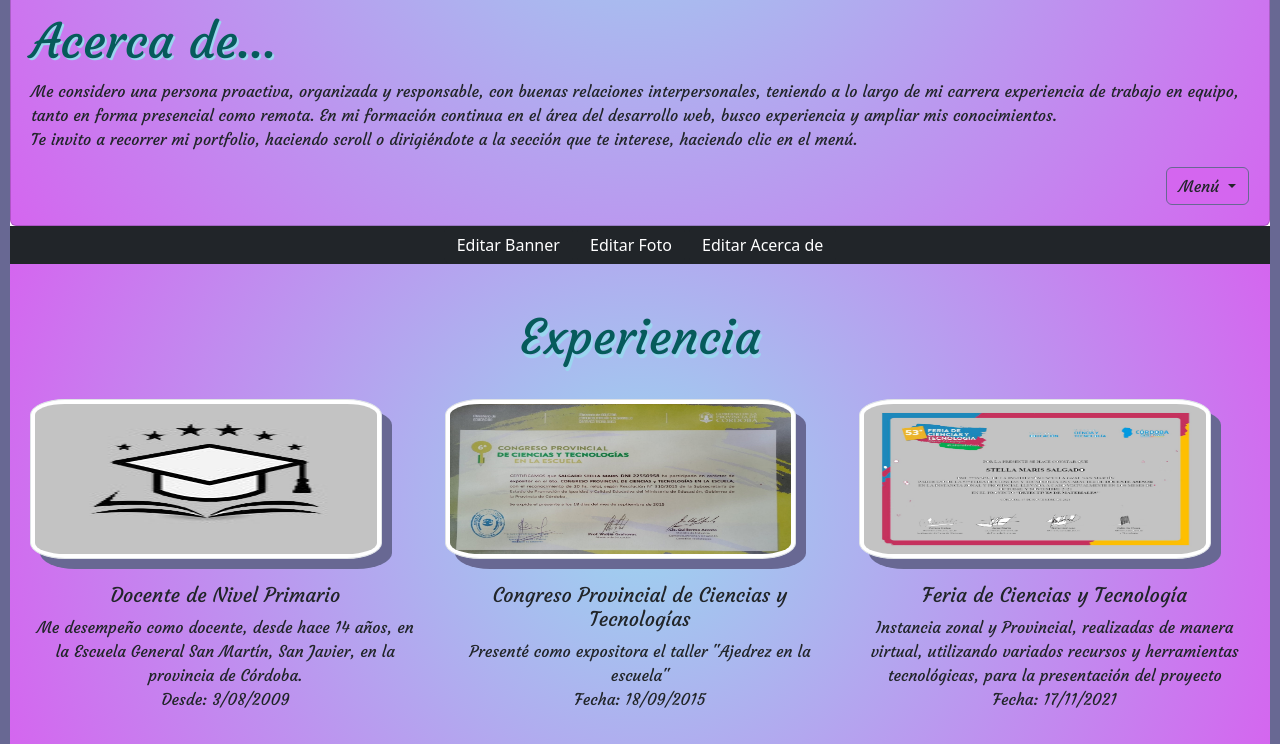
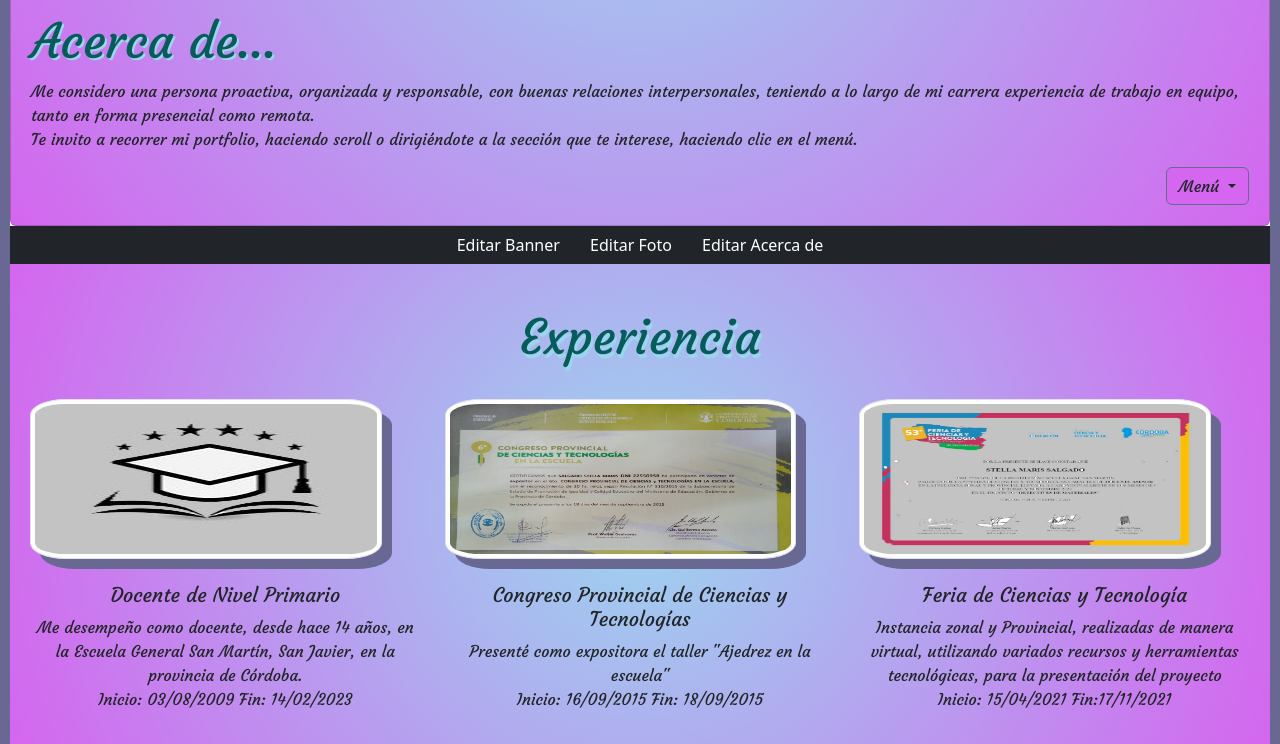
Before and after one commit to StelMar11/PortfolioFrontEnd, a website: page maquetado.html in a window 1280 px wide. Shown: the part 730-1474 px from the top of the page. Drawn offline with nearby package versions, Linux system fonts and the light colour scheme; a web font is replaced by a local one.

Commit message:
modificaExperienciaJson

```diff
--- a/maquetado.html
+++ b/maquetado.html
@@ -93,8 +93,7 @@
                   y responsable, con buenas relaciones interpersonales, teniendo
                   a lo largo de mi carrera experiencia de
                   trabajo en equipo, tanto en forma presencial como remota.
-                  En mi formación continua en el área del desarrollo web, busco experiencia
-                  y ampliar mis conocimientos.<br>Te invito a recorrer mi portfolio, haciendo scroll
+                  <br>Te invito a recorrer mi portfolio, haciendo scroll
                   o dirigiéndote a la sección que te interese, haciendo clic en el menú.
                 </p>
         </div>
@@ -149,13 +148,13 @@
           <br><h5 class="fuente2">Docente de Nivel Primario</h5>
           <p>Me desempeño como docente, desde hace 14 años,
            en la Escuela General San Martín, San Javier, en la provincia de Córdoba.<br>
-          Desde: 3/08/2009 </p>
+           Inicio: 03/08/2009 Fin: 14/02/2023 </p>
         </div>
         <div class="col-sm-12 col-md-4">
           <img src="assets/img/congresoEducExpo.jpg"class="img-fluid img-thumbnail" alt="Foto del Certificado Congreso de Educación">
           <br><h5 class="fuente2">Congreso Provincial de Ciencias y Tecnologías</h5>
           <p>Presenté como expositora el taller "Ajedrez en la escuela"<br>
-           Fecha: 18/09/2015</p>
+            Inicio: 16/09/2015 Fin: 18/09/2015</p>
         </div>
         <div class="col-sm-12 col-md-4">
           <img src="assets/img/feriaDeCiencias3.jpg"class="img-fluid img-thumbnail" alt="Certificados de participación en feria de ciencias">
@@ -163,7 +162,7 @@
           <p>Instancia zonal y Provincial, realizadas de manera virtual,
             utilizando variados recursos y herramientas
              tecnológicas, para la presentación del proyecto<br>
-             Fecha: 17/11/2021
+             Inicio: 15/04/2021 Fin:17/11/2021
           </p>
         </div>
       </div>
```
